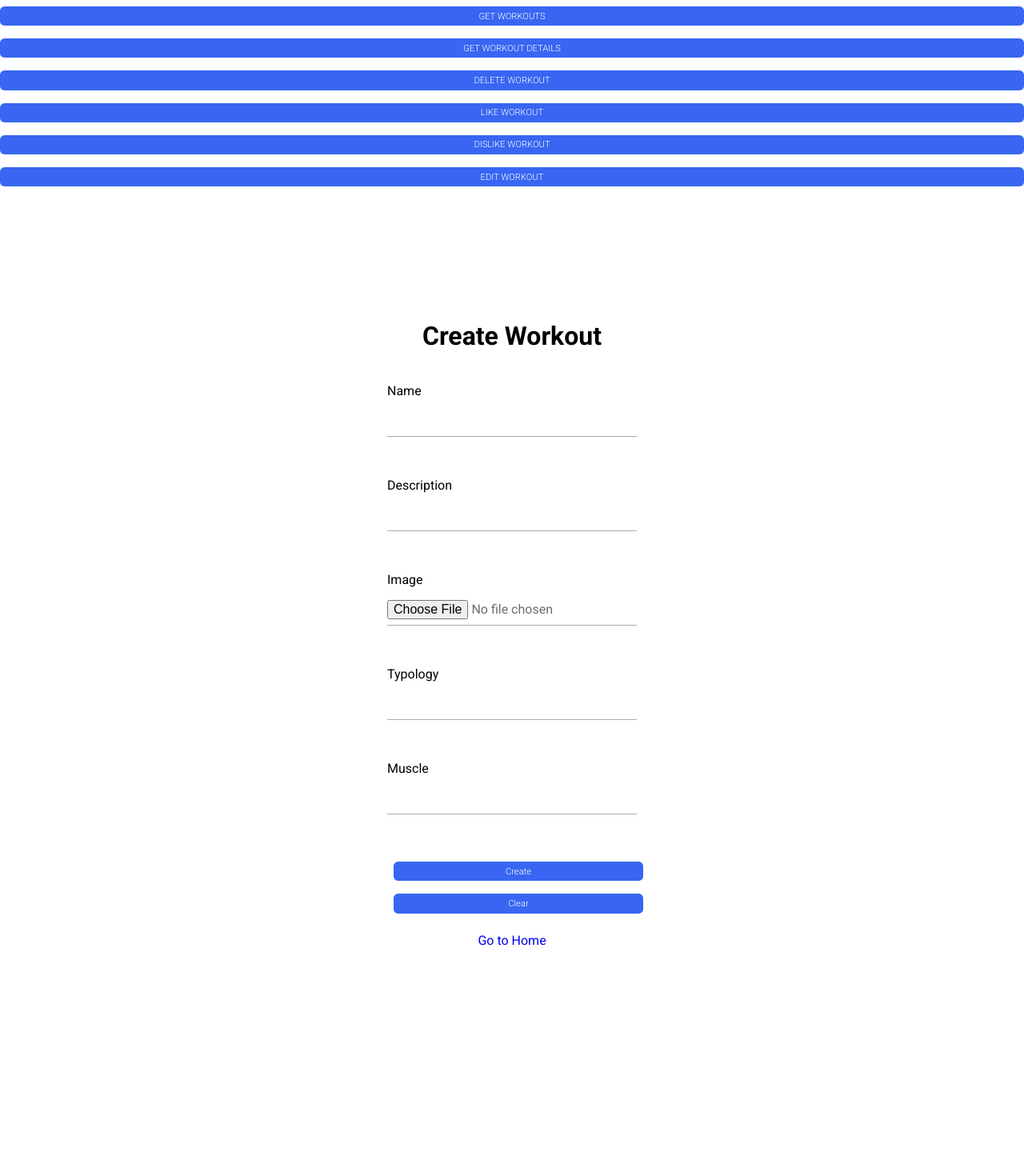
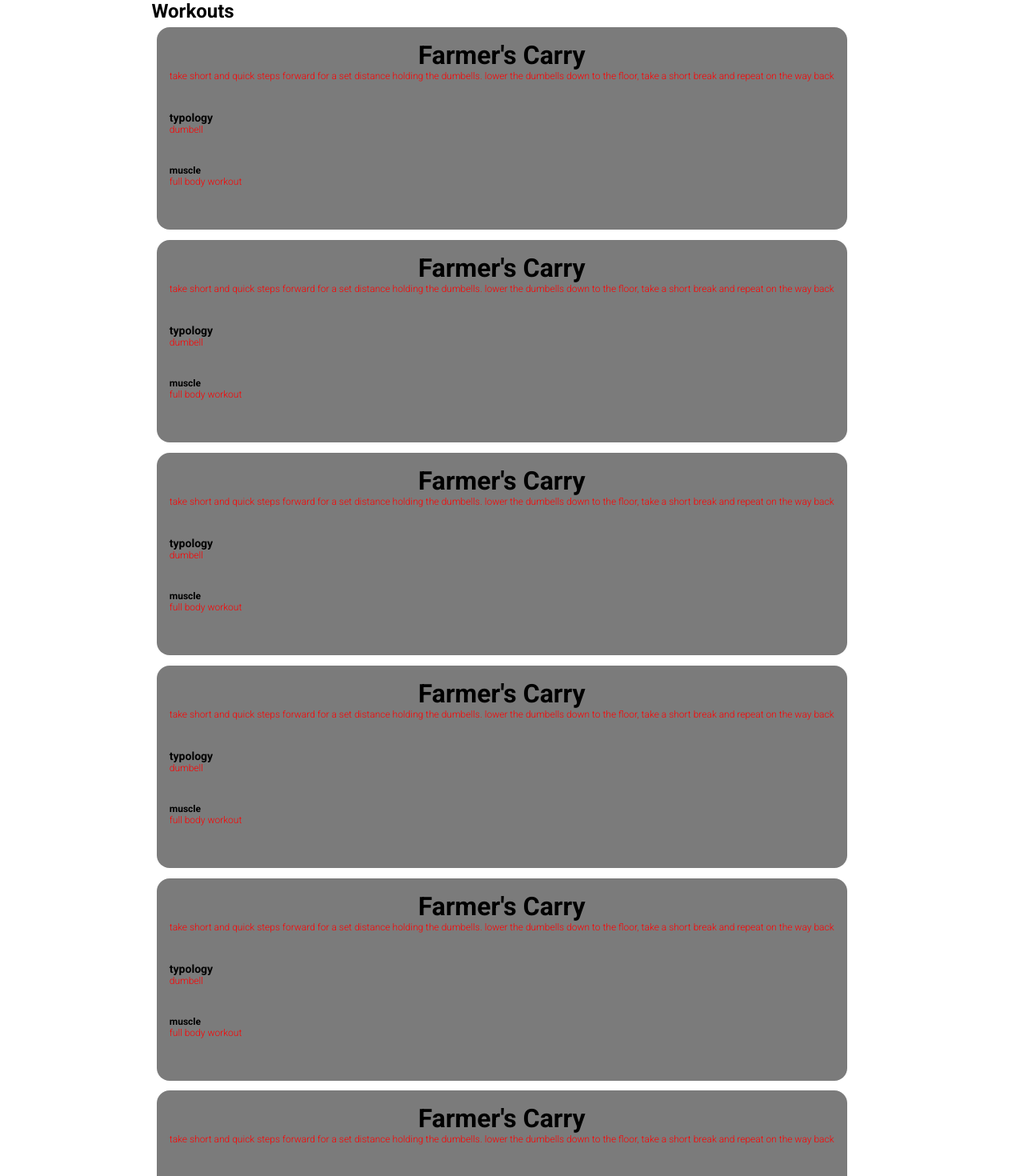
Before and after one commit to priobbas1/training-app, a React (Create React App) app in the folder my-training-app/: page /workouts in a window 1280 px wide. Shown: the top 1470 px of the page at 80% size. Before the commit the page ends 1185 px from the top, so only its background shows below. Built offline with nearby package versions, Linux system fonts and the light colour scheme.

Commit message:
workoutslist added

```diff
--- a/my-training-app/src/components/Exercise.js
+++ b/my-training-app/src/components/Exercise.js
@@ -1,7 +1,9 @@
 //import React, { useEffect, useState  } from "react";
 //import { exercisesOptions, fetchData } from "../fetchData/fetchData";
 
+import { useEffect } from "react";
 import { Link } from "react-router-dom";
+import { getWorkoutsList } from "../http/workouts-api";
 
 /* useEffect(() => {
     const fetchExercisesData = async () => {
@@ -11,13 +13,20 @@ import { Link } from "react-router-dom";
       }else {
         exercisesData = await fetchData('https://localhost:400/api/workouts/')
       } */
-const Exercise = () => {
-    return (
-        <section>
-            <h2>Moldea tu cuerpo ideal</h2>
+function Exercise() {
+  useEffect(() => {
+    const getWorkouts = async () => {
+      const res = await getWorkoutsList();
+      console.log(res);
+    };
+  });
 
-            <Link to={"/"}>Go to Home</Link>
-        </section>
-    )
+  return (
+    <section>
+      <h2>Moldea tu cuerpo ideal</h2>
+
+      <Link to={"/"}>Go to Home</Link>
+    </section>
+  );
 }
 export default Exercise;
--- a/my-training-app/src/components/Login.js
+++ b/my-training-app/src/components/Login.js
@@ -62,6 +62,7 @@ function Login() {
             <input
               {...register("email")}
               placeholder="example@mail.com"
+              autoComplete="off"
             ></input>
             <p>{errors.email?.message}</p>
 
@@ -70,6 +71,7 @@ function Login() {
               {...register("password")}
               type={showPassword ? "text" : "password"}
               placeholder="************"
+              autoComplete="off"
             ></input>
             <p>{errors.password?.message}</p>
           </div>
--- a/my-training-app/src/components/Workouts.js
+++ b/my-training-app/src/components/Workouts.js
@@ -29,7 +29,7 @@ function Workouts() {
       </button>
       <button
         onClick={async () => {
-          const res = await deleteWorkout(4);
+          const res = await deleteWorkout(3);
           console.log(res);
         }}
       >
--- /dev/null
+++ b/my-training-app/src/components/WorkoutsList.js
@@ -0,0 +1,253 @@
+function WorkoutsList() {
+  return (
+    <main>
+      <section>
+        <header className="sectionHeader">
+          <h1>Workouts</h1>
+        </header>
+        <ul className="workoutsList">
+          <li className="workoutElement">
+            <article>
+              <h2>Farmer's Carry</h2>
+              <p>
+                take short and quick steps forward for a set distance holding
+                the dumbells. lower the dumbells down to the floor, take a short
+                break and repeat on the way back
+              </p>
+              <h3>typology</h3>
+              <p>dumbell</p>
+              <h4>muscle</h4>
+              <p>full body workout</p>
+            </article>
+          </li>
+          <li className="workoutElement">
+            <article>
+              <h2>Farmer's Carry</h2>
+              <p>
+                take short and quick steps forward for a set distance holding
+                the dumbells. lower the dumbells down to the floor, take a short
+                break and repeat on the way back
+              </p>
+              <h3>typology</h3>
+              <p>dumbell</p>
+              <h4>muscle</h4>
+              <p>full body workout</p>
+            </article>
+          </li>
+          <li className="workoutElement">
+            <article>
+              <h2>Farmer's Carry</h2>
+              <p>
+                take short and quick steps forward for a set distance holding
+                the dumbells. lower the dumbells down to the floor, take a short
+                break and repeat on the way back
+              </p>
+              <h3>typology</h3>
+              <p>dumbell</p>
+              <h4>muscle</h4>
+              <p>full body workout</p>
+            </article>
+          </li>
+          <li className="workoutElement">
+            <article>
+              <h2>Farmer's Carry</h2>
+              <p>
+                take short and quick steps forward for a set distance holding
+                the dumbells. lower the dumbells down to the floor, take a short
+                break and repeat on the way back
+              </p>
+              <h3>typology</h3>
+              <p>dumbell</p>
+              <h4>muscle</h4>
+              <p>full body workout</p>
+            </article>
+          </li>
+          <li className="workoutElement">
+            <article>
+              <h2>Farmer's Carry</h2>
+              <p>
+                take short and quick steps forward for a set distance holding
+                the dumbells. lower the dumbells down to the floor, take a short
+                break and repeat on the way back
+              </p>
+              <h3>typology</h3>
+              <p>dumbell</p>
+              <h4>muscle</h4>
+              <p>full body workout</p>
+            </article>
+          </li>
+          <li className="workoutElement">
+            <article>
+              <h2>Farmer's Carry</h2>
+              <p>
+                take short and quick steps forward for a set distance holding
+                the dumbells. lower the dumbells down to the floor, take a short
+                break and repeat on the way back
+              </p>
+              <h3>typology</h3>
+              <p>dumbell</p>
+              <h4>muscle</h4>
+              <p>full body workout</p>
+            </article>
+          </li>
+          <li className="workoutElement">
+            <article>
+              <h2>Farmer's Carry</h2>
+              <p>
+                take short and quick steps forward for a set distance holding
+                the dumbells. lower the dumbells down to the floor, take a short
+                break and repeat on the way back
+              </p>
+              <h3>typology</h3>
+              <p>dumbell</p>
+              <h4>muscle</h4>
+              <p>full body workout</p>
+            </article>
+          </li>
+          <li className="workoutElement">
+            <article>
+              <h2>Farmer's Carry</h2>
+              <p>
+                take short and quick steps forward for a set distance holding
+                the dumbells. lower the dumbells down to the floor, take a short
+                break and repeat on the way back
+              </p>
+              <h3>typology</h3>
+              <p>dumbell</p>
+              <h4>muscle</h4>
+              <p>full body workout</p>
+            </article>
+          </li>
+          <li className="workoutElement">
+            <article>
+              <h2>Farmer's Carry</h2>
+              <p>
+                take short and quick steps forward for a set distance holding
+                the dumbells. lower the dumbells down to the floor, take a short
+                break and repeat on the way back
+              </p>
+              <h3>typology</h3>
+              <p>dumbell</p>
+              <h4>muscle</h4>
+              <p>full body workout</p>
+            </article>
+          </li>
+          <li className="workoutElement">
+            <article>
+              <h2>Farmer's Carry</h2>
+              <p>
+                take short and quick steps forward for a set distance holding
+                the dumbells. lower the dumbells down to the floor, take a short
+                break and repeat on the way back
+              </p>
+              <h3>typology</h3>
+              <p>dumbell</p>
+              <h4>muscle</h4>
+              <p>full body workout</p>
+            </article>
+          </li>
+          <li className="workoutElement">
+            <article>
+              <h2>Farmer's Carry</h2>
+              <p>
+                take short and quick steps forward for a set distance holding
+                the dumbells. lower the dumbells down to the floor, take a short
+                break and repeat on the way back
+              </p>
+              <h3>typology</h3>
+              <p>dumbell</p>
+              <h4>muscle</h4>
+              <p>full body workout</p>
+            </article>
+          </li>
+          <li className="workoutElement">
+            <article>
+              <h2>Farmer's Carry</h2>
+              <p>
+                take short and quick steps forward for a set distance holding
+                the dumbells. lower the dumbells down to the floor, take a short
+                break and repeat on the way back
+              </p>
+              <h3>typology</h3>
+              <p>dumbell</p>
+              <h4>muscle</h4>
+              <p>full body workout</p>
+            </article>
+          </li>
+          <li className="workoutElement">
+            <article>
+              <h2>Farmer's Carry</h2>
+              <p>
+                take short and quick steps forward for a set distance holding
+                the dumbells. lower the dumbells down to the floor, take a short
+                break and repeat on the way back
+              </p>
+              <h3>typology</h3>
+              <p>dumbell</p>
+              <h4>muscle</h4>
+              <p>full body workout</p>
+            </article>
+          </li>
+          <li className="workoutElement">
+            <article>
+              <h2>Farmer's Carry</h2>
+              <p>
+                take short and quick steps forward for a set distance holding
+                the dumbells. lower the dumbells down to the floor, take a short
+                break and repeat on the way back
+              </p>
+              <h3>typology</h3>
+              <p>dumbell</p>
+              <h4>muscle</h4>
+              <p>full body workout</p>
+            </article>
+          </li>
+          <li className="workoutElement">
+            <article>
+              <h2>Farmer's Carry</h2>
+              <p>
+                take short and quick steps forward for a set distance holding
+                the dumbells. lower the dumbells down to the floor, take a short
+                break and repeat on the way back
+              </p>
+              <h3>typology</h3>
+              <p>dumbell</p>
+              <h4>muscle</h4>
+              <p>full body workout</p>
+            </article>
+          </li>
+          <li className="workoutElement">
+            <article>
+              <h2>Farmer's Carry</h2>
+              <p>
+                take short and quick steps forward for a set distance holding
+                the dumbells. lower the dumbells down to the floor, take a short
+                break and repeat on the way back
+              </p>
+              <h3>typology</h3>
+              <p>dumbell</p>
+              <h4>muscle</h4>
+              <p>full body workout</p>
+            </article>
+          </li>
+          <li className="workoutElement">
+            <article>
+              <h2>Farmer's Carry</h2>
+              <p>
+                take short and quick steps forward for a set distance holding
+                the dumbells. lower the dumbells down to the floor, take a short
+                break and repeat on the way back
+              </p>
+              <h3>typology</h3>
+              <p>dumbell</p>
+              <h4>muscle</h4>
+              <p>full body workout</p>
+            </article>
+          </li>
+        </ul>
+      </section>
+    </main>
+  );
+}
+
+export default WorkoutsList;
--- a/my-training-app/src/http/workouts-api.js
+++ b/my-training-app/src/http/workouts-api.js
@@ -4,7 +4,7 @@ const apiUrl = process.env.REACT_APP_BACKEND_URL;
 
 export const endpoints = {
   getWorkoutsList: "workouts/",
-  getWorkoutDetails: "workouts/",
+  getWorkoutsDetails: "workouts/",
   createWorkout: "workout/",
   deleteWorkout: "workouts/",
 };
@@ -37,7 +37,7 @@ async function getWorkoutDetails(id) {
 
   const res = await axios({
     method: "get",
-    url: apiUrl + endpoints.getWorkoutsDetails + id,
+    url: apiUrl + endpoints.getWorkoutsDetails + 1,
     headers: headers,
   }).catch((error) => {
     console.log(error);
@@ -78,9 +78,11 @@ async function deleteWorkout(id) {
     Authorization: `Bearer ${token}`,
   };
 
+  const parseId = parseInt(id);
+
   const res = await axios({
     method: "delete",
-    url: apiUrl + endpoints.getWorkoutsList + id,
+    url: apiUrl + "workouts/" + 7,
     headers: headers,
   }).catch((error) => {
     console.log(error);
@@ -98,7 +100,7 @@ async function likeWorkout(id) {
 
   const res = await axios({
     method: "post",
-    url: apiUrl + "workout/" + 6 + "/like",
+    url: apiUrl + "workout/" + 1 + "/like",
     headers: headers,
   }).catch((error) => {
     console.log(error);
@@ -110,13 +112,13 @@ async function dislikeWorkout(id) {
   const token = localStorage.getItem("token");
 
   let headers = {
-    "Content-Type": "application/json;charset=UTF-8",
+    "Content-Type": "application/jshon;charset=UTF-8",
     Authorization: `Bearer ${token}`,
   };
 
   const res = await axios({
     method: "delete",
-    url: apiUrl + "workout/" + 6 + "/like",
+    url: apiUrl + "workout/" + 1 + "/like",
     headers: headers,
   }).catch((error) => {
     console.log(error);
--- a/my-training-app/src/index.css
+++ b/my-training-app/src/index.css
@@ -33,17 +33,8 @@
     font-size: 2rem;
 }
 
-
-
-
-
-
-
-
-
-
 /* html{
-     display: flex;
+    display: flex;
     align-items: center;
     justify-content: center;
 }
@@ -52,7 +43,7 @@ main{
     display: flex;
     flex-direction: column;
     align-items: center;
-   justify-content: center;
+    justify-content: center;
 } */
 
 .home {
@@ -67,14 +58,13 @@ header{
     width: 100%;
 }
 
-
 nav {
+    display: flex;
     text-transform: uppercase;
     color: black;
     text-decoration: none;
     font-weight: bold;
     font-size: min(3vw, 2rem);
-    display: flex;
     flex-direction: row;
     align-items: flex-end;
 }
@@ -91,6 +81,7 @@ li {
     padding: 0.4rem;
     padding-right: 2rem;
     color: black;
+    list-style: none;
 }
 
 .form-container{
@@ -104,14 +95,27 @@ li {
     padding-bottom: 1rem;
     border-radius: 5px;
     box-shadow: 0 5px -5px rgb(0 0 0 / 30%);
-     display: grid;
+    display: grid;
     gap: 0.5em;
 }
+
+/* h1 {
+    display: flex;
+    background-color: #424242b2;
+    color: #e5982b;
+    justify-content: center;
+    align-self: center;
+    margin-top: 1rem;
+    margin-bottom: 0rem;
+    width: 80vw;
+    padding: 1rem;
+    border-radius: 1rem;
+} */
 
 h2{
     font-size: 2rem;
     text-align: center;
-    margin-top: 4rem;
+    /* margin-top: 4rem; */
 }
 
 p{
@@ -185,6 +189,14 @@ a:link {
     padding: 0;
 }
 
+article {
+    padding: 1rem;
+    border-radius: 1rem;
+    font-size: 12px;
+    background-color: #424242b2;
+    width: 100%;
+}
+
 footer{
     position: fixed;
     bottom: 0%;
--- a/my-training-app/src/index.js
+++ b/my-training-app/src/index.js
@@ -10,8 +10,9 @@ import Login from "./components/Login";
 import Workouts from "./components/Workouts";
 import { AuthContextProviderComponent } from "./shared/context/authContext";
 import { Logout } from "./components/Logout";
+import Creation from "./components/Creation";
 import Exercise from "./components/Exercise";
-import Creation from "./components/Creation";
+import WorkoutsList from "./components/WorkoutsList";
 
 const root = ReactDOM.createRoot(document.getElementById("root"));
 root.render(
@@ -23,9 +24,9 @@ root.render(
             <Route index element={<App />}></Route>
             <Route path="/register" element={<Register />} />
             <Route path="/login" element={<Login />} />
-            <Route path="/workouts" element={<Workouts />} />
+            <Route path="/workouts" element={<WorkoutsList />} />
             <Route path="/logout" element={<Logout />} />
-            <Route path="/exercise" element={<Exercise />} />
+            <Route path="/exercises" element={<Exercise />} />
             <Route path="/create" element={<Creation />} />
           </Route>
         </Routes>
```
Also changed, not shown: my-training-app/src/components/Register.js (+7 -4 lines), my-training-app/src/components/ExcerciseList.js (added), my-training-app/src/components/ExerciseCard.js (added).
